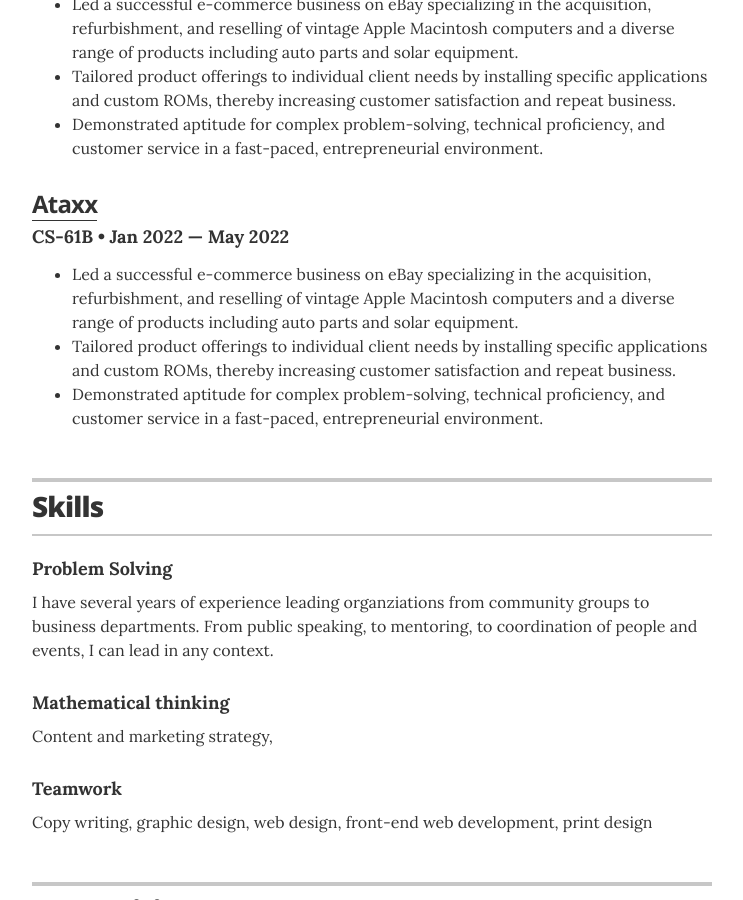
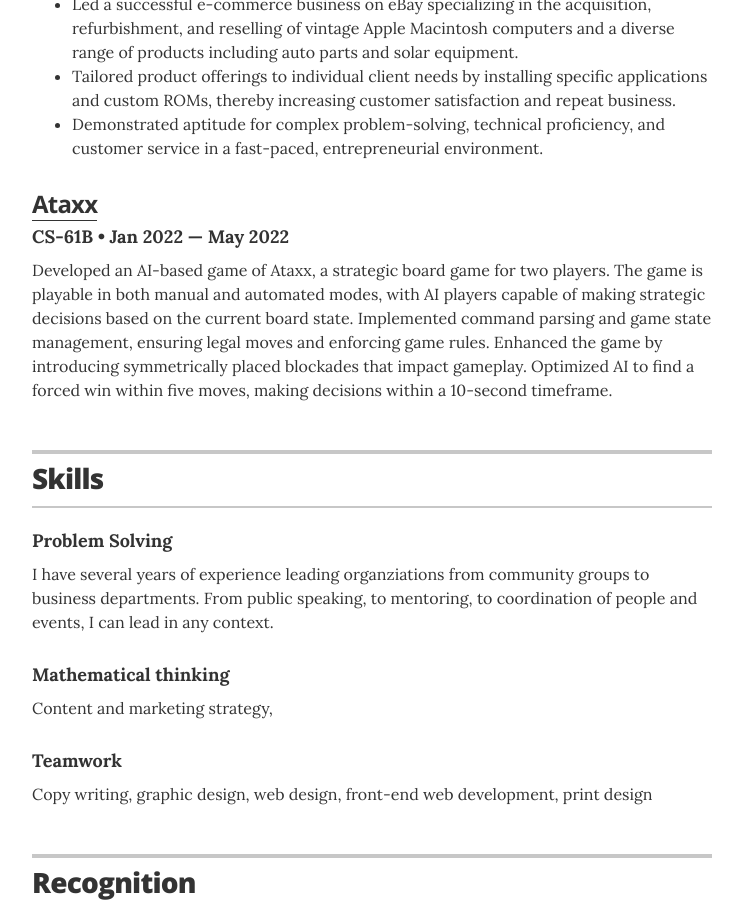
Before and after one commit to arthurutnehmer/Resume, a Jekyll site: the page built from index.html, in a window 1280 px wide and 900 px high, scrolled down 2192 px. Shown: the whole window, without its empty margins (268-1011 px from the left). Built offline with Jekyll 4.4.1, drawn with Linux system fonts in a browser that asks for light colours.

Commit message:
Added ataxx.

```diff
--- a/_data/projects.yml
+++ b/_data/projects.yml
@@ -17,7 +17,4 @@
   role: CS-61B
   duration: Jan 2022 &mdash; May 2022
   url: https://github.com/arthurutnehmer/cs61b-ataxx
-  description: <ul class="resume-item-list">
-    <li>Led a successful e-commerce business on eBay specializing in the acquisition, refurbishment, and reselling of vintage Apple Macintosh computers and a diverse range of products including auto parts and solar equipment.</li>
-    <li>Tailored product offerings to individual client needs by installing specific applications and custom ROMs, thereby increasing customer satisfaction and repeat business.</li>
-    <li>Demonstrated aptitude for complex problem-solving, technical proficiency, and customer service in a fast-paced, entrepreneurial environment.</li></ul>
+  description:  Developed an AI-based game of Ataxx, a strategic board game for two players. The game is playable in both manual and automated modes, with AI players capable of making strategic decisions based on the current board state. Implemented command parsing and game state management, ensuring legal moves and enforcing game rules. Enhanced the game by introducing symmetrically placed blockades that impact gameplay. Optimized AI to find a forced win within five moves, making decisions within a 10-second timeframe.
```
